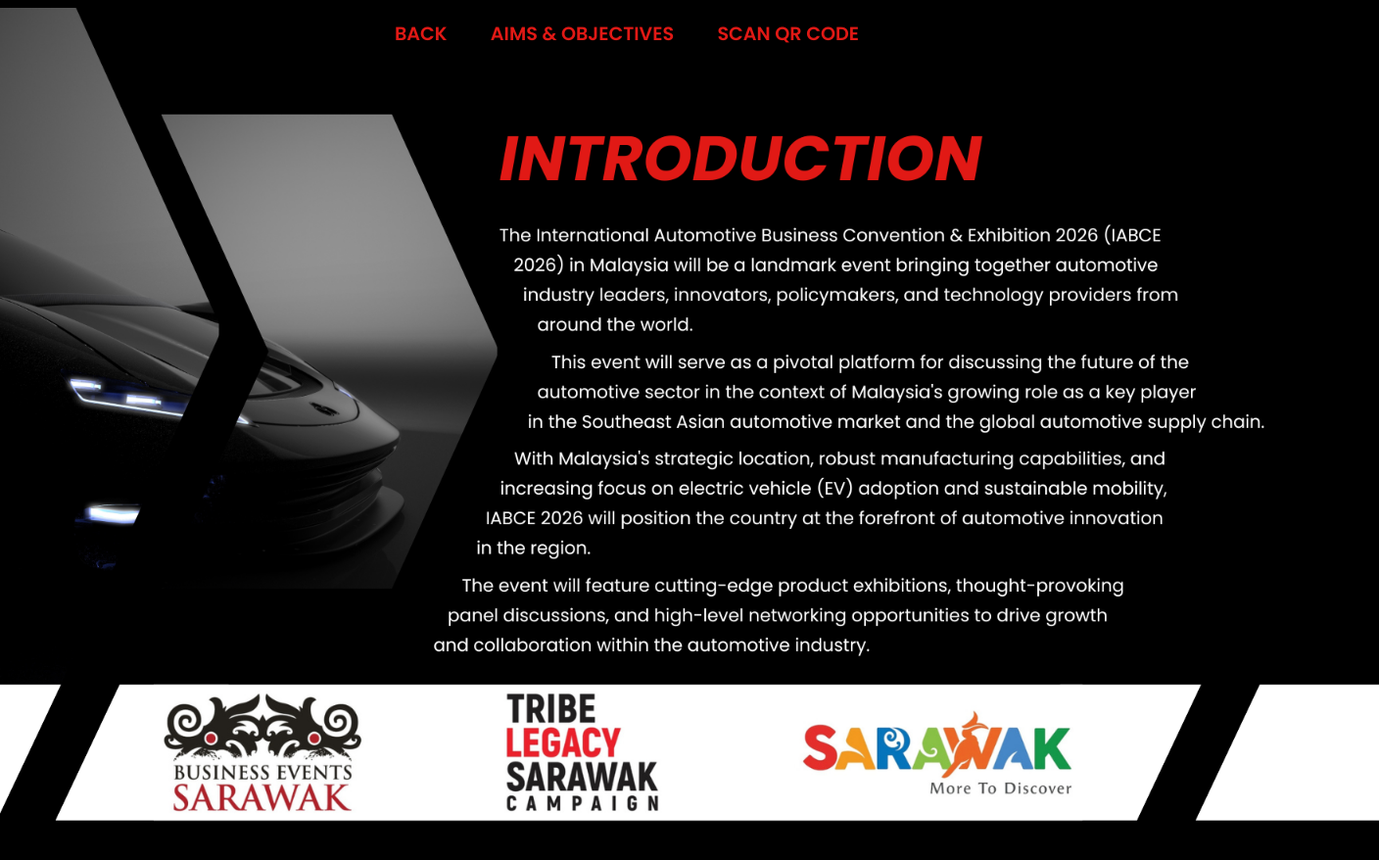
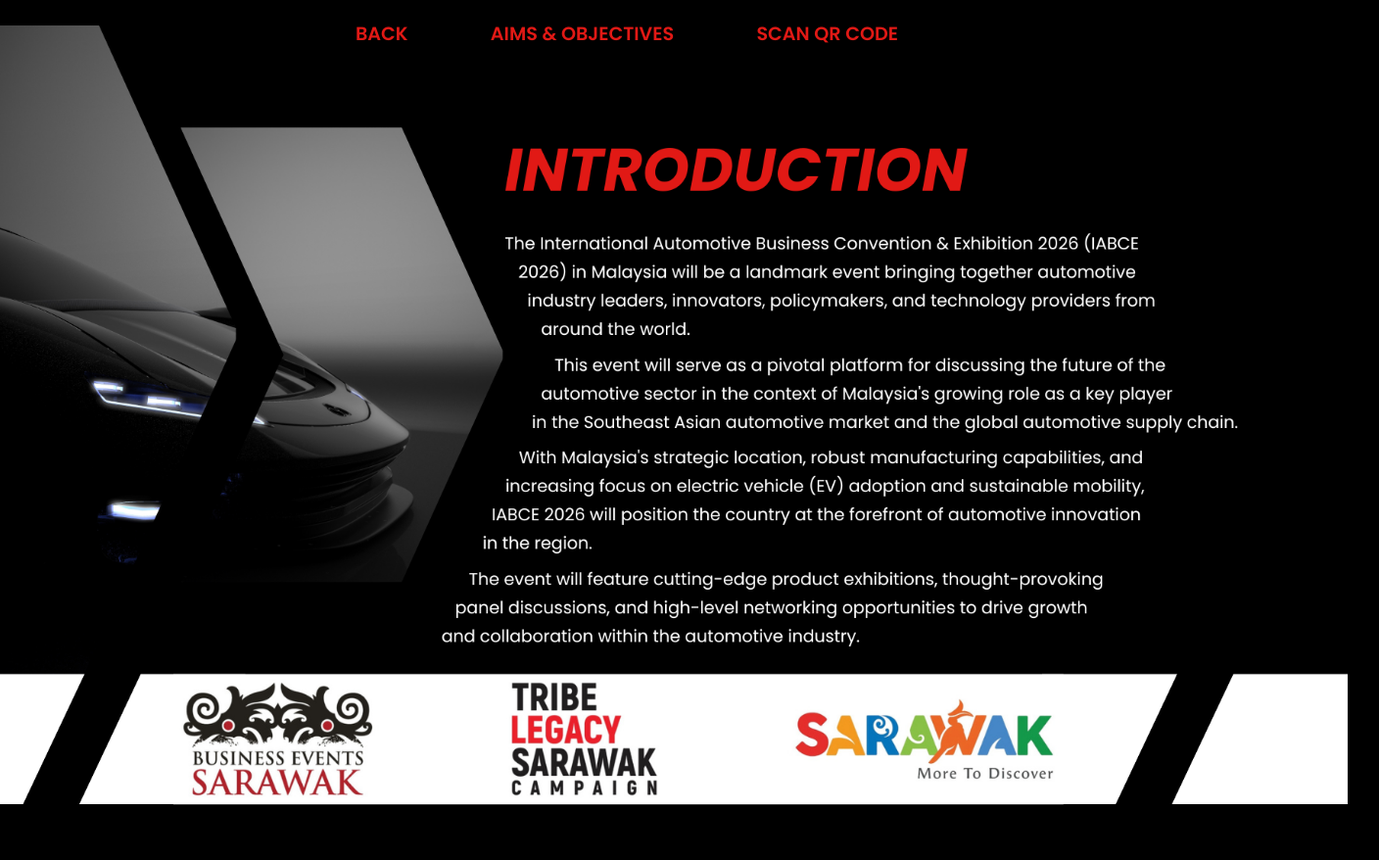
Before and after one commit to noel0427/IABCE, a plain HTML site: page en/information.html in a window 1280 px wide. Shown: the whole page at 98% size, 1408 px wide, since content can reach past the window. Drawn offline with Linux system fonts and the light colour scheme.

Commit message:
Update information.html

```diff
--- a/en/information.html
+++ b/en/information.html
@@ -22,7 +22,7 @@
     }
 
     .nav-link {
-      margin: 0 20px;
+      margin: 0 40px; /* Increased spacing */
       color: #e11915;
       font-weight: 600;
       text-decoration: none;
@@ -42,8 +42,8 @@
     .image-container img {
       width: 1920px;
       height: 1080px;
-      max-width: 120%;
-      max-height: 120vh;
+      max-width: 115%;
+      max-height: 115vh;
       object-fit: contain;
       border-radius: 10px;
     }
```
